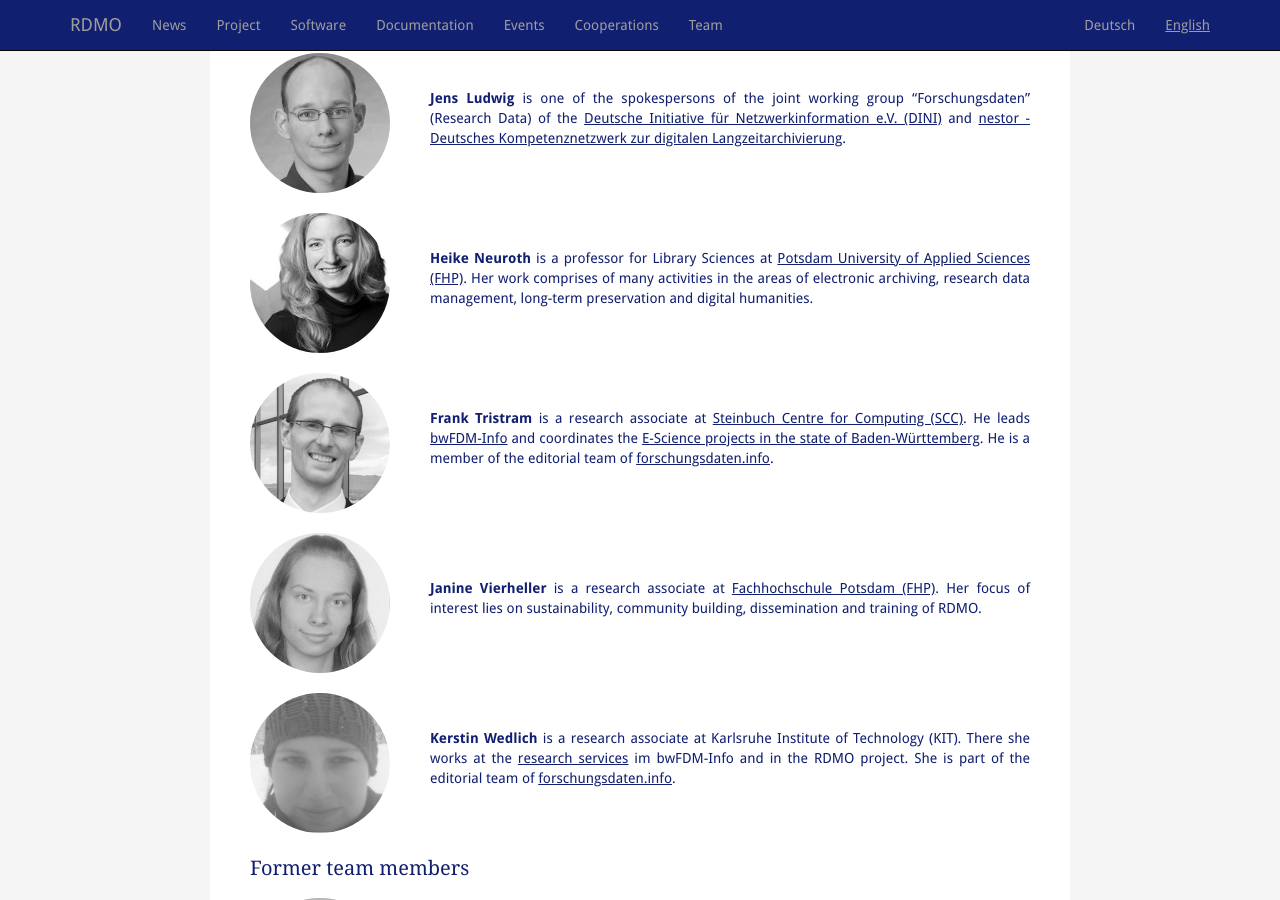
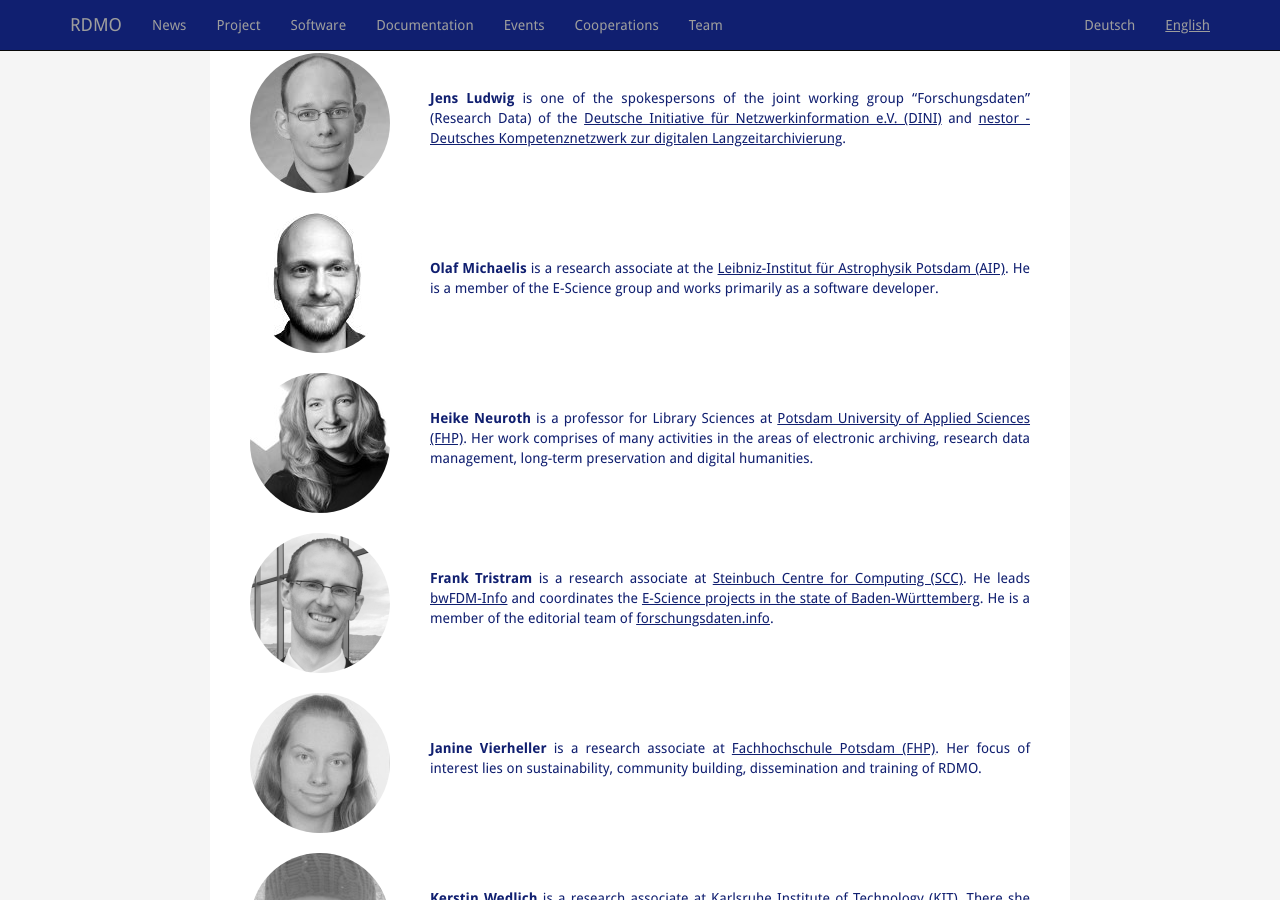
Before and after one commit to rdmorganiser/rdmorganiser.github.io, a Jekyll site: the page built from en/team.html, in a window 1280 px wide and 900 px high, scrolled down 602 px. Built offline with Jekyll 4.4.1, drawn with Linux system fonts in a browser that asks for light colours.

Commit message:
olaf added

```diff
--- a/_data/team.yml
+++ b/_data/team.yml
@@ -19,10 +19,10 @@ current:
     en: "**Jens Ludwig** is one of the spokespersons of the joint working group \"Forschungsdaten\" (Research Data) of the [Deutsche Initiative für Netzwerkinformation e.V. (DINI)](http://dini.de/) and [nestor - Deutsches Kompetenznetzwerk zur digitalen Langzeitarchivierung](http://www.langzeitarchivierung.de/Subsites/nestor/)."
   image: img/team/ludwig.jpg
 
-# - text:
-#     de: "**Olaf Michaelis** ist wissenschaftlicher Mitarbeiter am [Leibniz-Institut für Astrophysik Potsdam (AIP)](http://www.aip.de)."
-#     en: "**Olaf Michaelis** is a research associate at the [Leibniz-Institut für Astrophysik Potsdam (AIP)](http://www.aip.de)."
-#   image: img/team/michaelis.jpg
+- text:
+    de: "**Olaf Michaelis** ist wissenschaftlicher Mitarbeiter am [Leibniz-Institut für Astrophysik Potsdam (AIP)](http://www.aip.de). Er ist Teil der E-Science Gruppe und arbeitet hauptsächlich im Bereich der Softwareentwicklung."
+    en: "**Olaf Michaelis** is a research associate at the [Leibniz-Institut für Astrophysik Potsdam (AIP)](http://www.aip.de). He is a member of the E-Science group and works primarily as a software developer."
+  image: img/team/michaelis.jpg
 
 - text:
     de: "**Heike Neuroth** ist Professorin für Bibliothekswissenschaften an der [Fachhochschule Potsdam (FHP)](http://www.fh-potsdam.de/). Ihre Arbeit umfasst zahlreiche Aktivitäten im Bereich der elektronischen Archivierung, des Forschungsdatenmanagements, der Langzeitarchivieung und den Digital Humanities."
```
Also changed, not shown: img/team/michaelis.jpg (added).
